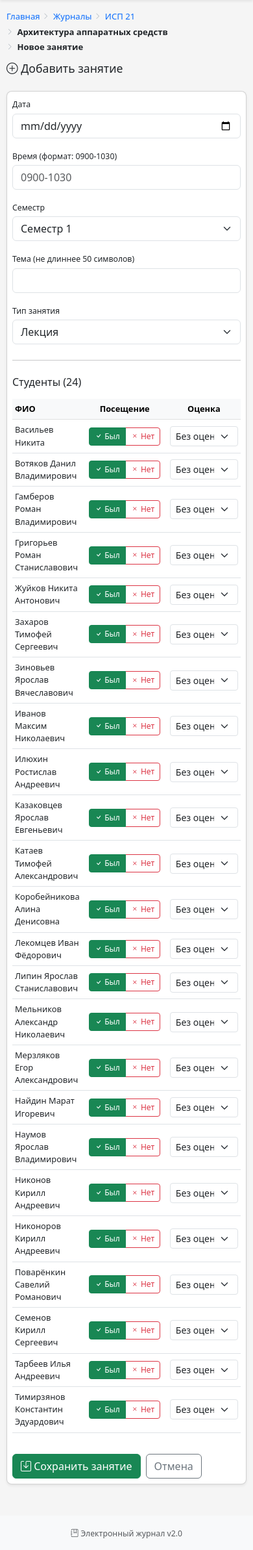
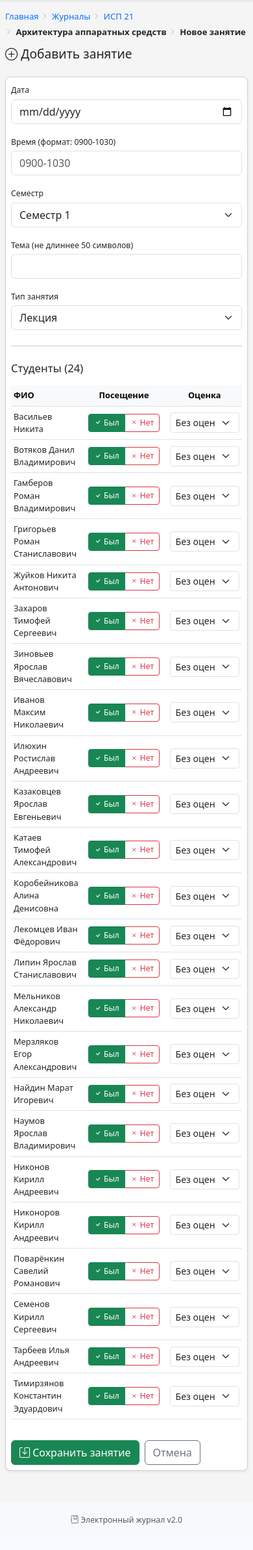
Before and after one commit to Taulisus/Journal, a Flask app: page /journal/1/add-lesson in a window 390 px wide. Shown: the part 62-2448 px from the top of the page at 65% size. After the commit the page ends 2409 px from the top, so only its background shows below. Run offline with Flask 3, Linux system fonts and the light colour scheme; a user stored in the database is signed in; data comes from the database, SQL or seed files in the repository; both versions use the stored data as it was after the commit.

Commit message:
v1.5.1
Под iphone 12 mini оптимизировано

```diff
--- a/templates/base.html
+++ b/templates/base.html
@@ -52,7 +52,7 @@
                     </li>
 
                     {% if has_permission('view_journals') %}
-                    <li class="nav-item dropdown-lg-only">
+                    <li class="nav-item dropdown dropdown-lg-only">
                         <a class="nav-link dropdown-toggle {% if request.endpoint in ['main.group_subjects', 'main.teacher_hours_stats', 'main.journal'] %}active{% endif %}"
                            href="#"
                            role="button"
@@ -126,7 +126,7 @@
                     </li>
                     {% endif %}
 
-                    <li class="nav-item dropdown-lg-only">
+                    <li class="nav-item dropdown dropdown-lg-only">
                         <a class="nav-link dropdown-toggle {% if request.endpoint in ['main.groups', 'main.subjects'] %}active{% endif %}"
                            href="#"
                            role="button"
@@ -275,7 +275,6 @@
 
     <div class="container-fluid container-xl mt-3 mt-lg-4">
 
-        {# ============ ХЛЕБНЫЕ КРОШКИ ============ #}
         {% block breadcrumbs %}{% endblock %}
 
         {% with messages = get_flashed_messages(with_categories=true) %}
@@ -317,18 +316,21 @@
 
     <script>
     document.addEventListener('DOMContentLoaded', function() {
+        // Запрет эмодзи
         document.querySelectorAll('.no-emoji').forEach(function(input) {
             input.addEventListener('input', function() {
                 this.value = this.value.replace(/[\u{1F600}-\u{1F64F}\u{1F300}-\u{1F5FF}\u{1F680}-\u{1F6FF}\u{1F1E0}-\u{1F1FF}\u{2600}-\u{27BF}\u{1F900}-\u{1F9FF}]/gu, '');
             });
         });
 
+        // Только цифры в телефоне
         document.querySelectorAll('.phone-input').forEach(function(input) {
             input.addEventListener('input', function() {
                 this.value = this.value.replace(/[^\d]/g, '').slice(0, 11);
             });
         });
 
+        // Закрытие бургера при клике на обычную ссылку
         document.querySelectorAll('#navbarNav .nav-link:not(.dropdown-toggle):not([data-bs-toggle])').forEach(function(link) {
             link.addEventListener('click', function() {
                 var navbarCollapse = document.getElementById('navbarNav');
@@ -339,6 +341,7 @@
             });
         });
 
+        // Закрытие бургера при клике на подпункт мобильного меню
         document.querySelectorAll('.mobile-submenu-item').forEach(function(link) {
             link.addEventListener('click', function() {
                 var navbarCollapse = document.getElementById('navbarNav');
@@ -349,6 +352,7 @@
             });
         });
 
+        // Поворот стрелки аккордеона
         document.querySelectorAll('[data-bs-toggle="collapse"]').forEach(function(toggle) {
             var target = document.querySelector(toggle.getAttribute('href'));
             if (target) {
@@ -363,6 +367,7 @@
             }
         });
 
+        // Автораскрытие активного мобильного подменю
         var activeSubmenuItem = document.querySelector('.mobile-submenu-item.active');
         if (activeSubmenuItem) {
             var parentCollapse = activeSubmenuItem.closest('.collapse');
@@ -397,7 +402,7 @@
             gap: 6px;
         }
         .breadcrumbs li + li::before {
-            content: "\F285"; /* bi-chevron-right */
+            content: "\F285";
             font-family: "bootstrap-icons";
             font-size: 0.7rem;
             color: #adb5bd;
@@ -416,19 +421,8 @@
             font-weight: 600;
         }
 
-        @media (max-width: 575.98px) {
-            .breadcrumbs {
-                font-size: 0.82rem;
-                gap: 4px;
-                margin-bottom: 12px;
-            }
-            .breadcrumbs li + li::before {
-                font-size: 0.65rem;
-            }
-        }
-
         /* ============================================================
-           ОСТАЛЬНОЕ (без изменений)
+           ПРОФИЛЬ В НАВИГАЦИИ
            ============================================================ */
         .user-avatar-circle {
             width: 36px;
@@ -462,6 +456,9 @@
             background-color: rgba(255, 255, 255, 0.2);
         }
 
+        /* ============================================================
+           АКТИВНЫЙ ПУНКТ МЕНЮ
+           ============================================================ */
         .navbar-nav .nav-link.active {
             background-color: rgba(255, 255, 255, 0.15);
             border-radius: 6px;
@@ -473,6 +470,9 @@
             color: #fff;
         }
 
+        /* ============================================================
+           МОБИЛЬНОЕ МЕНЮ
+           ============================================================ */
         .mobile-only {
             display: none;
         }
@@ -483,12 +483,6 @@
             }
             .dropdown-lg-only {
                 display: none !important;
-            }
-        }
-
-        @media (max-width: 991.98px) {
-            .dropdown-lg-only {
-                display: none;
             }
         }
 
@@ -627,6 +621,9 @@
             }
         }
 
+        /* ============================================================
+           ДЕСКТОПНЫЕ УЛУЧШЕНИЯ
+           ============================================================ */
         @media (min-width: 992px) {
             .navbar .dropdown-menu {
                 border-radius: 8px;
@@ -661,6 +658,9 @@
             }
         }
 
+        /* ============================================================
+           ОБЩИЕ УЛУЧШЕНИЯ
+           ============================================================ */
         .navbar.sticky-top {
             transition: box-shadow 0.2s;
         }
@@ -684,6 +684,129 @@
             max-width: 1320px;
         }
 
+        /* ============================================================
+           МОБИЛЬНАЯ ОПТИМИЗАЦИЯ (iPhone 12 mini = 375px)
+           ============================================================ */
+        @media (max-width: 575.98px) {
+            /* Уменьшаем отступы контейнера */
+            .container-xl {
+                padding-left: 8px;
+                padding-right: 8px;
+            }
+
+            /* Уменьшаем заголовки */
+            h2 {
+                font-size: 1.35rem;
+                margin-bottom: 0.9rem !important;
+            }
+            h5 {
+                font-size: 1.05rem;
+            }
+            h6 {
+                font-size: 0.95rem;
+            }
+
+            /* Уменьшаем карточки */
+            .card-body {
+                padding: 0.75rem;
+            }
+            .card-header {
+                padding: 0.6rem 0.75rem;
+            }
+
+            /* Уменьшаем display-классы */
+            .fs-3 {
+                font-size: 1.35rem !important;
+            }
+            .fs-4 {
+                font-size: 1.15rem !important;
+            }
+
+            /* Иконки в карточках дашборда */
+            .card-body > i[style*="font-size:2.2rem"],
+            .card-body > i[style*="font-size:2rem"] {
+                font-size: 1.6rem !important;
+            }
+
+            /* Кнопки внутри карточек — на всю ширину */
+            .card-body .btn-light.btn-sm {
+                width: 100%;
+                padding: 0.35rem 0.5rem;
+                font-size: 0.85rem;
+            }
+
+            /* Alert-ы компактнее */
+            .alert {
+                padding: 0.65rem 0.85rem;
+                font-size: 0.9rem;
+            }
+
+            /* Крошки компактнее */
+            .breadcrumbs {
+                font-size: 0.82rem;
+                gap: 4px;
+                margin-bottom: 12px;
+            }
+            .breadcrumbs li + li::before {
+                font-size: 0.65rem;
+            }
+
+            /* Кнопки в шапках карточек — на всю ширину */
+            .card-header .btn {
+                padding: 0.3rem 0.65rem;
+                font-size: 0.85rem;
+            }
+
+            /* Таблицы: скролл по горизонтали */
+            .table-responsive {
+                -webkit-overflow-scrolling: touch;
+            }
+            .table-responsive table {
+                min-width: 100%;
+            }
+
+            /* Улучшаем touch-target для иконок-кнопок в таблицах */
+            .table .btn-sm {
+                min-width: 36px;
+                min-height: 36px;
+                padding: 0.3rem 0.5rem;
+            }
+
+            /* Модалки почти на всю ширину */
+            .modal-dialog {
+                margin: 0.5rem;
+            }
+
+            /* Убираем rounded-иконки в дашборде размером 56px */
+            .rounded-circle[style*="width:56px"] {
+                width: 44px !important;
+                height: 44px !important;
+                font-size: 1.15rem !important;
+            }
+
+            /* Прогресс-бары */
+            .progress {
+                min-width: 60px;
+            }
+        }
+
+        @media (max-width: 400px) {
+            h2 {
+                font-size: 1.2rem;
+            }
+
+            .card-body {
+                padding: 0.65rem;
+            }
+
+            .mobile-submenu-item {
+                font-size: 0.88rem;
+            }
+        }
+
+        /* ============================================================
+           ПЕЧАТЬ
+           ============================================================ */
         @media print {
             .navbar,
             .btn,
```
Also changed, not shown: journal.db, static/charts/report_4.png, static/charts/student_114_chart.png (added), static/charts/student_7_chart.png (added).
